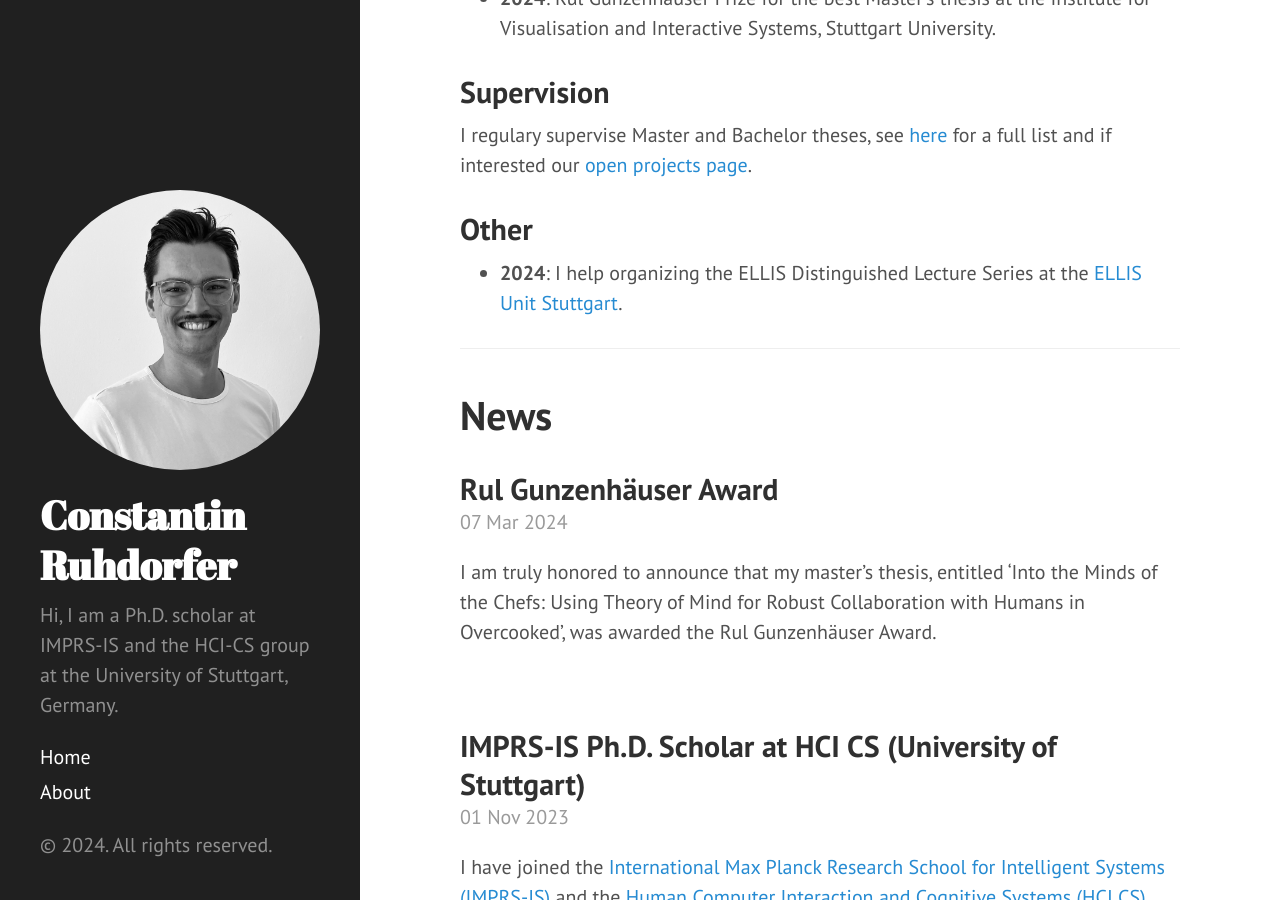
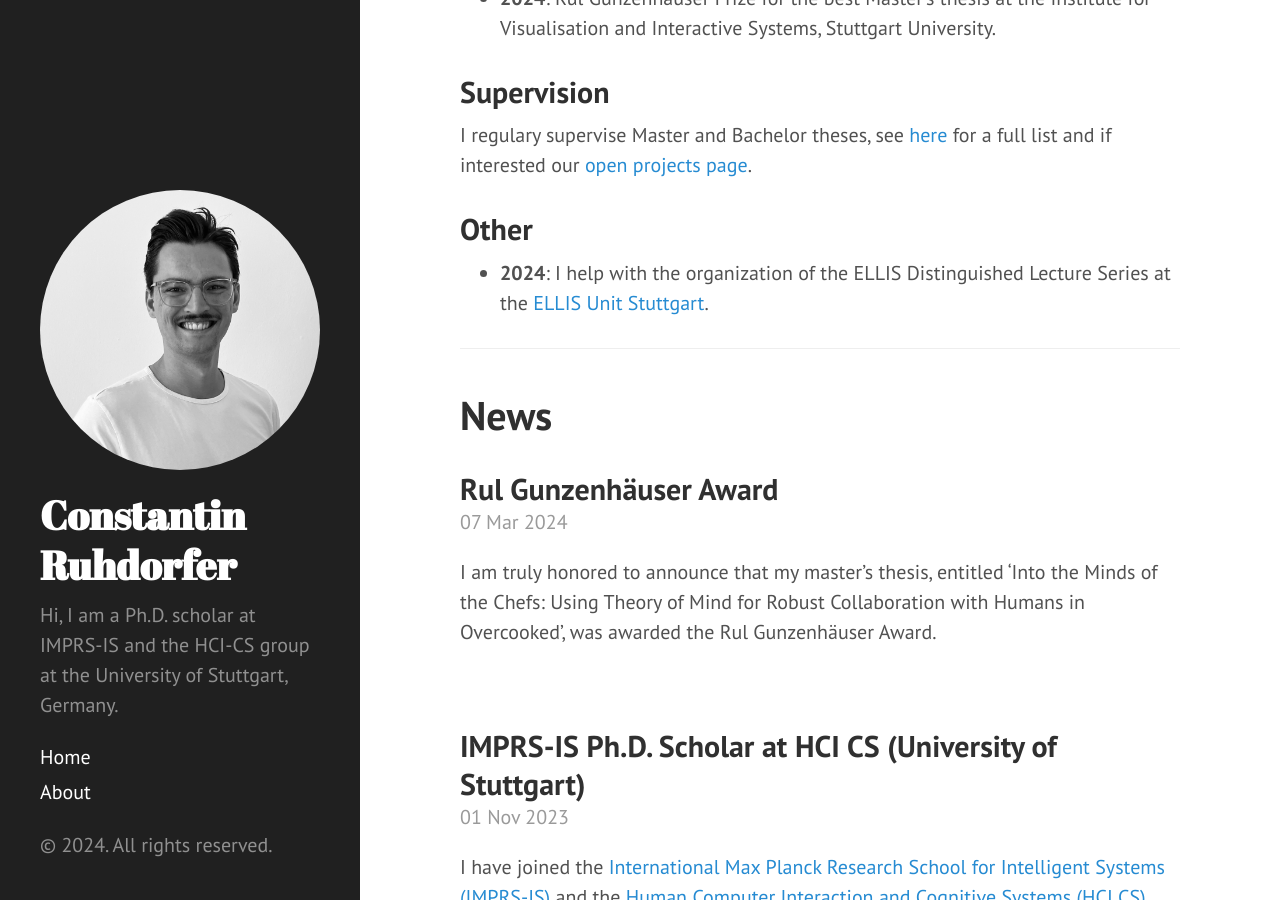
Before and after one commit to ConstantinRuhdorfer/constantinruhdorfer.github.io, a Jekyll site: the page built from index.html, in a window 1280 px wide and 900 px high, scrolled down 760 px. Built offline with Jekyll 4.4.1, drawn with Linux system fonts in a browser that asks for light colours; the list of posts is cut into pages by our own code.

Commit message:
Update index.html

```diff
--- a/index.html
+++ b/index.html
@@ -36,7 +36,7 @@ I regulary supervise Master and Bachelor theses, see <a href="https://www.percep
 <h2 class="post-title">Other</h2>
 
 <ul>
-  <li><b>2024</b>: I help organizing the ELLIS Distinguished Lecture Series at the <a href="https://ellis-stuttgart.eu">ELLIS Unit Stuttgart</a>.</li>
+  <li><b>2024</b>: I help with the organization of the ELLIS Distinguished Lecture Series at the <a href="https://ellis-stuttgart.eu">ELLIS Unit Stuttgart</a>.</li>
 </ul>
 
 <hr />
```
